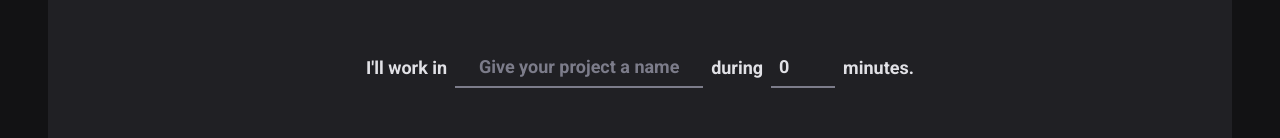
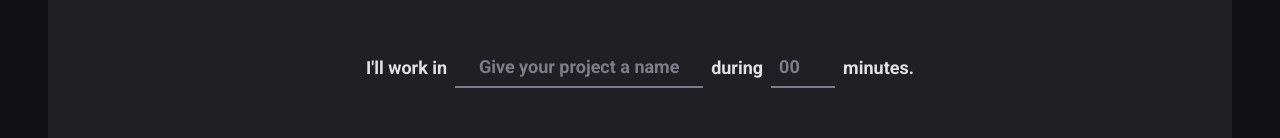
Before and after one commit to Vicentesan/ignite-pomodor, a React (Vite) app: page / in a window 1280 px wide. Shown: the part 183-321 px from the top of the page. Built offline with nearby package versions, Linux system fonts and the light colour scheme.

Commit message:
feat(home/countdown): update the status to finished when the cycle is end

```diff
--- a/src/pages/Home/index.tsx
+++ b/src/pages/Home/index.tsx
@@ -38,11 +38,14 @@ export function Home() {
     resolver: zodResolver(newCycleFormSchema),
     defaultValues: {
       task: '',
-      minutesAmount: 0,
+      minutesAmount: undefined,
     },
   })
 
   const activeCycle = cycles.find((c) => c.id === activeCycleId)
+  const cycleMinutesAmountInSecound = activeCycle
+    ? activeCycle.minutesAmount * 60
+    : 0
 
   useEffect(() => {
     let interval: number
@@ -51,6 +54,28 @@ export function Home() {
       interval = setInterval(() => {
         const now = new Date()
         const diff = differenceInSeconds(now, activeCycle.startedAt)
+
+        if (diff >= cycleMinutesAmountInSecound) {
+          setCycles((state) =>
+            state.map((c) => {
+              if (c.id === activeCycle.id) {
+                return {
+                  ...c,
+                  status: 'finished',
+                }
+              }
+
+              return c
+            }),
+          )
+          setActiveCycleId(null)
+          document.title = 'Ignite Timer'
+
+          clearInterval(interval)
+
+          return
+        }
+
         setAmountSecoundsPassed(diff)
       }, 1000)
     }
@@ -58,7 +83,7 @@ export function Home() {
     return () => {
       clearInterval(interval)
     }
-  }, [activeCycle])
+  }, [activeCycle, cycleMinutesAmountInSecound])
 
   function handleCreateNewCicle(data: NewCycleFormSchema) {
     const newCycle: Cycle = {
@@ -78,7 +103,8 @@ export function Home() {
 
   function handleAbortCycle() {
     if (activeCycle) {
-      const updatedCycles: Cycle[] = cycles.map((c) => {
+      setCycles((state) =>
+        state.map((c) => {
           if (c.id === activeCycle.id) {
             return {
               ...c,
@@ -87,17 +113,14 @@ export function Home() {
           }
 
           return c
-      })
+        }),
+      )
 
-      setCycles(updatedCycles)
       setActiveCycleId(null)
       document.title = 'Ignite Timer'
     }
   }
 
-  const cycleMinutesAmountInSecound = activeCycle
-    ? activeCycle.minutesAmount * 60
-    : 0
   const currentSecounds = activeCycle
     ? cycleMinutesAmountInSecound - amountSecoundsPassed
     : 0
```
Lines whose indentation alone changed are shown as unchanged.
